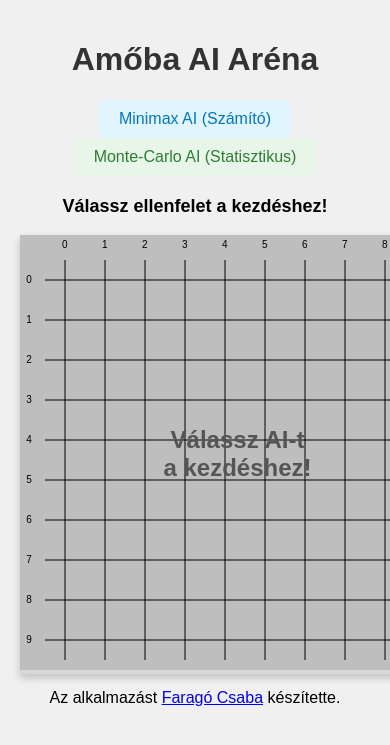
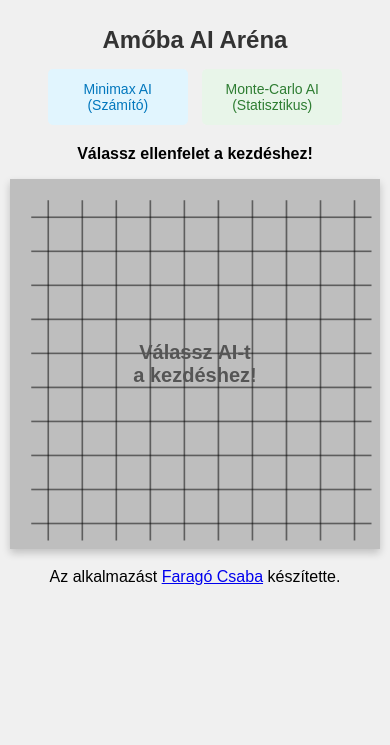
Before and after one commit to faragocsaba/amoba, a FastAPI app: page / in a window 390 px wide; the page is wider, and only the part inside the window is pictured. Shown: the top 745 px of that part. Run offline with FastAPI, Linux system fonts and the light colour scheme.

Commit message:
Responsive table

```diff
--- a/templates/index.html
+++ b/templates/index.html
@@ -5,18 +5,55 @@
     <meta name="viewport" content="width=device-width, initial-scale=1.0">
     <title>Amőba AI Aréna</title>
     <style>
-        body { font-family: 'Arial', sans-serif; text-align: center; background-color: #f0f0f0; margin: 0; padding: 20px; }
-        h1 { color: #333; }
-        #controls { margin-bottom: 20px; }
-        button { padding: 10px 20px; font-size: 16px; cursor: pointer; margin: 0 10px; border: none; border-radius: 5px; transition: background 0.3s; }
+        body { font-family: 'Arial', sans-serif; text-align: center; background-color: #f0f0f0; margin: 0; padding: 10px; }
+        h1 { color: #333; font-size: 24px; margin-bottom: 10px; }
+
+        #controls { margin-bottom: 15px; }
+
+        button {
+            padding: 12px 15px;
+            font-size: 14px;
+            cursor: pointer;
+            margin: 5px;
+            border: none;
+            border-radius: 5px;
+            transition: background 0.3s;
+            width: 140px;
+        }
+
         #btn-minimax { background-color: #e1f5fe; color: #0277bd; }
         #btn-mcts { background-color: #e8f5e9; color: #2e7d32; }
         #btn-minimax:disabled, #btn-mcts:disabled { background-color: #ccc; color: #666; cursor: not-allowed; }
-        #game-area { display: inline-block; position: relative; box-shadow: 0 4px 8px rgba(0,0,0,0.2); }
-        #impressum { padding: 15px 0px 0px 0px; }
-        canvas { cursor: crosshair; transition: background-color 0.3s; }
-        #status { font-size: 18px; font-weight: bold; margin: 15px 0; min-height: 24px; }
-        .overlay { position: absolute; top: 0; left: 0; width: 100%; height: 100%; background: rgba(0,0,0,0.1); display: flex; justify-content: center; align-items: center; color: #555; font-size: 24px; font-weight: bold; pointer-events: none; opacity: 0; transition: opacity 0.3s; }
+
+        #game-area {
+            display: inline-block;
+            position: relative;
+            box-shadow: 0 4px 8px rgba(0,0,0,0.2);
+            width: 100%;
+            max-width: 450px;
+        }
+
+        #impressum {
+            padding: 15px 0px 0px 0px;
+        }
+
+        canvas {
+            width: 100%;
+            height: auto;
+            display: block;
+            cursor: crosshair;
+            transition: background-color 0.3s;
+        }
+
+        #status { font-size: 16px; font-weight: bold; margin: 10px 0; min-height: 24px; }
+
+        .overlay {
+            position: absolute; top: 0; left: 0; width: 100%; height: 100%;
+            background: rgba(0,0,0,0.1);
+            display: flex; justify-content: center; align-items: center;
+            color: #555; font-size: 20px; font-weight: bold;
+            pointer-events: none; opacity: 0; transition: opacity 0.3s; text-align: center;
+        }
         .overlay.active { opacity: 1; pointer-events: auto; }
     </style>
 </head>
@@ -25,8 +62,8 @@
     <h1>Amőba AI Aréna</h1>
 
     <div id="controls">
-        <button id="btn-minimax" onclick="startGame('minimax')">Minimax AI (Számító)</button>
-        <button id="btn-mcts" onclick="startGame('montecarlo')">Monte-Carlo AI (Statisztikus)</button>
+        <button id="btn-minimax" onclick="startGame('minimax')">Minimax AI<br>(Számító)</button>
+        <button id="btn-mcts" onclick="startGame('montecarlo')">Monte-Carlo AI<br>(Statisztikus)</button>
     </div>
 
     <div id="status">Válassz ellenfelet a kezdéshez!</div>
@@ -40,7 +77,7 @@
         Az alkalmazást <a href="http://faragocsaba.hu">Faragó Csaba</a> készítette.
     </div>
 
-    <script>
+<script>
         const API_URL = "/move";
 
         const BOARD_SIZE = 10;
@@ -67,7 +104,6 @@
 
         function drawBoard() {
             ctx.clearRect(0, 0, canvas.width, canvas.height);
-
             ctx.fillStyle = gameActive ? COLOR_ACTIVE : COLOR_INACTIVE;
             ctx.fillRect(0, 0, canvas.width, canvas.height);
 
@@ -84,14 +120,8 @@
                 ctx.moveTo(OFFSET + i * CELL_SIZE + CELL_SIZE/2, OFFSET);
                 ctx.lineTo(OFFSET + i * CELL_SIZE + CELL_SIZE/2, OFFSET + BOARD_SIZE * CELL_SIZE);
                 ctx.stroke();
-
-                ctx.fillStyle = "black";
-                ctx.font = "10px Arial";
-                ctx.fillText(i, OFFSET/4, OFFSET + i * CELL_SIZE + CELL_SIZE/2 + 3);
-                ctx.fillText(i, OFFSET + i * CELL_SIZE + CELL_SIZE/2 - 3, OFFSET/2);
             }
 
-            // Kövek rajzolása
             for (let r = 0; r < BOARD_SIZE; r++) {
                 for (let c = 0; c < BOARD_SIZE; c++) {
                     if (board[r][c] !== '.') {
@@ -112,22 +142,18 @@
             aiType = type;
             gameActive = true;
             isProcessing = false;
-
             document.getElementById('btn-minimax').disabled = true;
             document.getElementById('btn-mcts').disabled = true;
             statusLbl.innerText = `Játék: Te (X) vs ${type === 'minimax' ? 'Minimax' : 'Monte-Carlo'} (O)`;
             overlay.classList.remove('active');
-
             initBoard();
         }
 
         function endGame(message) {
             gameActive = false;
             statusLbl.innerText = message;
-
             document.getElementById('btn-minimax').disabled = false;
             document.getElementById('btn-mcts').disabled = false;
-
             overlay.innerHTML = "Játék vége!<br>Válassz ellenfelet.";
             overlay.classList.add('active');
             drawBoard();
@@ -137,8 +163,12 @@
             if (!gameActive || isProcessing) return;
 
             const rect = canvas.getBoundingClientRect();
-            const x = e.clientX - rect.left - OFFSET;
-            const y = e.clientY - rect.top - OFFSET;
+
+            const scaleX = canvas.width / rect.width;
+            const scaleY = canvas.height / rect.height;
+
+            const x = (e.clientX - rect.left) * scaleX - OFFSET;
+            const y = (e.clientY - rect.top) * scaleY - OFFSET;
 
             if (x < 0 || y < 0) return;
 
@@ -146,7 +176,6 @@
             const row = Math.floor(y / CELL_SIZE);
 
             if (row >= 0 && row < BOARD_SIZE && col >= 0 && col < BOARD_SIZE && board[row][col] === '.') {
-                // Ember lépése
                 board[row][col] = 'X';
                 drawBoard();
 
@@ -188,10 +217,11 @@
             }
         });
 
+        gameActive = false;
+
         canvas.width = BOARD_SIZE * CELL_SIZE + OFFSET + 10;
         canvas.height = BOARD_SIZE * CELL_SIZE + OFFSET + 10;
 
-        gameActive = false;
         initBoard();
     </script>
 </body>
```
